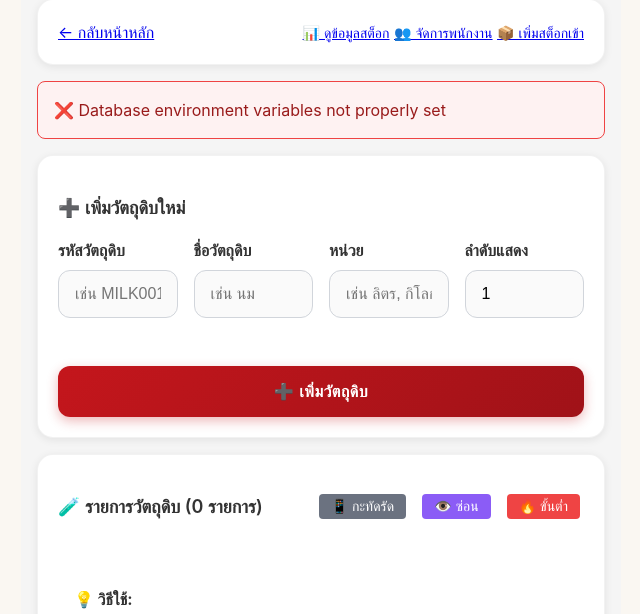
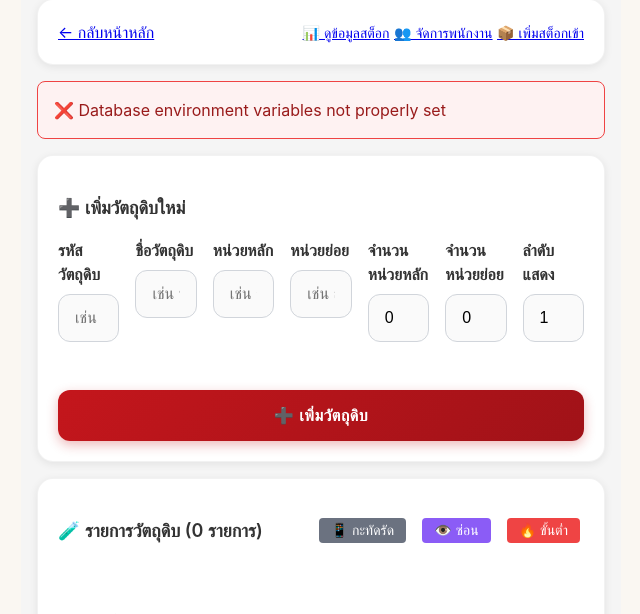
Before and after one commit to Bolos55/hazel-stock, a PHP site: page /hazel-stock/manage-materials.php in a window 1280 px wide. Shown: the part 258-872 px from the top of the page, without its empty margins (319-959 px from the left). Run offline with PHP 8.4, Linux system fonts and the light colour scheme.

Commit message:
Force show dual unit form - always display 7 fields including sub-unit and quantities

```diff
--- a/manage-materials.php
+++ b/manage-materials.php
@@ -35,13 +35,13 @@ if ($_SERVER['REQUEST_METHOD'] === 'POST') {
                             $stmt->execute([$materialCode, $materialName, $unit, $unitQuantity, $subUnitQuantity, $displayOrder]);
                         }
                     } catch (Exception $e) {
-                        // Quantity columns don't exist, use old method
+                        // Quantity columns don't exist, check for sub_unit
                         try {
                             $db->query("SELECT sub_unit FROM raw_materials LIMIT 1");
                             $stmt = $db->prepare("INSERT INTO raw_materials (material_code, material_name, unit, sub_unit, display_order) VALUES (?, ?, ?, ?, ?)");
                             $stmt->execute([$materialCode, $materialName, $unit, $subUnit, $displayOrder]);
                         } catch (Exception $e) {
-                            // sub_unit column doesn't exist, use basic insert
+                            // Only basic columns exist
                             $stmt = $db->prepare("INSERT INTO raw_materials (material_code, material_name, unit, display_order) VALUES (?, ?, ?, ?)");
                             $stmt->execute([$materialCode, $materialName, $unit, $displayOrder]);
                         }
@@ -77,13 +77,13 @@ if ($_SERVER['REQUEST_METHOD'] === 'POST') {
                             $stmt->execute([$materialCode, $materialName, $unit, $unitQuantity, $subUnitQuantity, $displayOrder, $id]);
                         }
                     } catch (Exception $e) {
-                        // Quantity columns don't exist, use old method
+                        // Quantity columns don't exist, check for sub_unit
                         try {
                             $db->query("SELECT sub_unit FROM raw_materials LIMIT 1");
                             $stmt = $db->prepare("UPDATE raw_materials SET material_code = ?, material_name = ?, unit = ?, sub_unit = ?, display_order = ? WHERE id = ?");
                             $stmt->execute([$materialCode, $materialName, $unit, $subUnit, $displayOrder, $id]);
                         } catch (Exception $e) {
-                            // sub_unit column doesn't exist, use basic update
+                            // Only basic columns exist
                             $stmt = $db->prepare("UPDATE raw_materials SET material_code = ?, material_name = ?, unit = ?, display_order = ? WHERE id = ?");
                             $stmt->execute([$materialCode, $materialName, $unit, $displayOrder, $id]);
                         }
@@ -135,11 +135,11 @@ if ($_SERVER['REQUEST_METHOD'] === 'POST') {
                     }
 
                     // Check if we can update this field
-                    if ($field === 'sub_unit' && !$hasSubUnit) {
+                    if ($field === 'sub_unit' && !$dbHasSubUnit) {
                         throw new Exception('ระบบยังไม่รองรับหน่วยย่อย กรุณาอัพเดทฐานข้อมูลก่อน');
                     }
 
-                    if (in_array($field, ['unit_quantity', 'sub_unit_quantity']) && !$hasQuantities) {
+                    if (in_array($field, ['unit_quantity', 'sub_unit_quantity']) && !$dbHasQuantities) {
                         throw new Exception('ระบบยังไม่รองรับจำนวนคู่ กรุณาอัพเดทฐานข้อมูลก่อน');
                     }
 
@@ -170,21 +170,25 @@ if ($_SERVER['REQUEST_METHOD'] === 'POST') {
 try {
     $db = Database::getInstance()->getConnection();
 
-    // Check if sub_unit column exists
-    $hasSubUnit = false;
-    $hasQuantities = false;
+    // Always show sub_unit and quantity fields (will be created if needed)
+    $hasSubUnit = true;
+    $hasQuantities = true;
+
+    // Check if columns actually exist in database
+    $dbHasSubUnit = false;
+    $dbHasQuantities = false;
     try {
         $db->query("SELECT sub_unit FROM raw_materials LIMIT 1");
-        $hasSubUnit = true;
+        $dbHasSubUnit = true;
 
         // Check if quantity columns exist
         $db->query("SELECT unit_quantity, sub_unit_quantity FROM raw_materials LIMIT 1");
-        $hasQuantities = true;
+        $dbHasQuantities = true;
     } catch (Exception $e) {
-        // columns don't exist
+        // columns don't exist yet
     }
 
-    if ($hasSubUnit && $hasQuantities) {
+    if ($dbHasSubUnit && $dbHasQuantities) {
         $stmt = $db->query("
             SELECT
                 rm.*,
@@ -195,7 +199,7 @@ try {
             GROUP BY rm.id
             ORDER BY rm.display_order ASC, rm.material_name ASC
         ");
-    } else if ($hasSubUnit) {
+    } else if ($dbHasSubUnit) {
         $stmt = $db->query("
             SELECT
                 rm.*,
@@ -227,8 +231,10 @@ try {
 } catch (Exception $e) {
     $error = $e->getMessage();
     $materials = [];
-    $hasSubUnit = false;
-    $hasQuantities = false;
+    $hasSubUnit = true;  // Always show UI
+    $hasQuantities = true;  // Always show UI
+    $dbHasSubUnit = false;
+    $dbHasQuantities = false;
 }
 
 // Get material for editing
@@ -384,11 +390,11 @@ if (isset($_GET['edit'])) {
         .gap-4 {
             gap: 1rem;
         }
-        .grid-cols-5 {
-            grid-template-columns: repeat(5, 1fr);
+        .grid-cols-7 {
+            grid-template-columns: repeat(7, 1fr);
         }
         @media (max-width: 768px) {
-            .grid-cols-2, .grid-cols-4, .grid-cols-5 {
+            .grid-cols-2, .grid-cols-4, .grid-cols-5, .grid-cols-7 {
                 grid-template-columns: 1fr;
             }
         }
@@ -436,7 +442,7 @@ if (isset($_GET['edit'])) {
                         <input type="hidden" name="id" value="<?= $editMaterial['id'] ?>">
                     <?php endif; ?>
 
-                    <div class="grid <?= ($hasSubUnit && $hasQuantities) ? 'grid-cols-7' : ($hasSubUnit ? 'grid-cols-5' : 'grid-cols-4') ?> gap-4">
+                    <div class="grid grid-cols-7 gap-4">
                         <div class="form-group">
                             <label for="material_code">รหัสวัตถุดิบ</label>
                             <input type="text"
@@ -460,19 +466,18 @@ if (isset($_GET['edit'])) {
                         </div>
 
                         <div class="form-group">
-                            <label for="unit"><?= $hasSubUnit ? 'หน่วยหลัก' : 'หน่วย' ?></label>
+                            <label for="unit">หน่วยหลัก</label>
                             <input type="text"
                                    id="unit"
                                    name="unit"
                                    class="form-input"
                                    value="<?= htmlspecialchars($editMaterial['unit'] ?? '') ?>"
-                                   placeholder="<?= $hasSubUnit ? 'เช่น ถุง, กล่อง, ขวด' : 'เช่น ลิตร, กิโลกรัม' ?>"
+                                   placeholder="เช่น ถุง, กล่อง, ขวด"
                                    required>
                         </div>
 
-                        <?php if ($hasSubUnit): ?>
                         <div class="form-group">
-                            <label for="sub_unit">หน่วยย่อย (ไม่บังคับ)</label>
+                            <label for="sub_unit">หน่วยย่อย</label>
                             <input type="text"
                                    id="sub_unit"
                                    name="sub_unit"
@@ -480,11 +485,9 @@ if (isset($_GET['edit'])) {
                                    value="<?= htmlspecialchars($editMaterial['sub_unit'] ?? '') ?>"
                                    placeholder="เช่น ลิตร, กิโลกรัม">
                         </div>
-                        <?php endif; ?>
 
-                        <?php if ($hasQuantities): ?>
                         <div class="form-group">
-                            <label for="unit_quantity">จำนวน<?= $hasSubUnit ? 'หน่วยหลัก' : '' ?></label>
+                            <label for="unit_quantity">จำนวนหน่วยหลัก</label>
                             <input type="number"
                                    id="unit_quantity"
                                    name="unit_quantity"
@@ -495,7 +498,6 @@ if (isset($_GET['edit'])) {
                                    placeholder="เช่น 2">
                         </div>
 
-                        <?php if ($hasSubUnit): ?>
                         <div class="form-group">
                             <label for="sub_unit_quantity">จำนวนหน่วยย่อย</label>
                             <input type="number"
@@ -507,8 +509,6 @@ if (isset($_GET['edit'])) {
                                    min="0"
                                    placeholder="เช่น 1">
                         </div>
-                        <?php endif; ?>
-                        <?php endif; ?>
 
                         <div class="form-group">
                             <label for="display_order">ลำดับแสดง</label>
@@ -558,9 +558,7 @@ if (isset($_GET['edit'])) {
                         <li>คลิก <span class="bg-purple-500 text-white px-2 py-1 rounded text-xs">👁️ ซ่อน/แสดง</span> เพื่อจัดการคอลัมน์</li>
                         <li>คลิก <span class="bg-red-500 text-white px-2 py-1 rounded text-xs">🔥 ขั้นต่ำ</span> เพื่อแสดงเฉพาะข้อมูลสำคัญ</li>
                         <li><strong>หน่วย:</strong> แยกเป็น 2 คอลัมน์ - หน่วยหลัก (เช่น ถุง) และหน่วยย่อย (เช่น ลิตร)</li>
-                        <?php if ($hasQuantities): ?>
                         <li><strong>จำนวนคงเหลือ:</strong> ระบุจำนวนในรูปแบบ "2 ถุง 1 ลิตร" เพื่อแสดงสต็อกปัจจุบัน</li>
-                        <?php endif; ?>
                     </ul>
                 </div>
 
@@ -578,12 +576,8 @@ if (isset($_GET['edit'])) {
                                     <th>รหัส</th>
                                     <th>ชื่อวัตถุดิบ</th>
                                     <th>หน่วยหลัก</th>
-                                    <?php if ($hasSubUnit): ?>
                                     <th class="hide-mobile">หน่วยย่อย</th>
-                                    <?php endif; ?>
-                                    <?php if ($hasQuantities): ?>
                                     <th class="hide-mobile">จำนวนคงเหลือ</th>
-                                    <?php endif; ?>
                                     <th class="hide-mobile">จำนวนการบันทึก</th>
                                     <th class="hide-mobile">บันทึกล่าสุด</th>
                                     <th class="hide-mobile">วันที่เพิ่ม</th>
@@ -597,7 +591,6 @@ if (isset($_GET['edit'])) {
                                         <td class="font-mono text-sm"><?= htmlspecialchars($material['material_code']) ?></td>
                                         <td class="font-semibold"><?= htmlspecialchars($material['material_name']) ?></td>
                                         <td class="font-medium"><?= htmlspecialchars($material['unit']) ?></td>
-                                        <?php if ($hasSubUnit): ?>
                                         <td class="hide-mobile">
                                             <?php if (!empty($material['sub_unit'])): ?>
                                                 <span class="text-gray-700"><?= htmlspecialchars($material['sub_unit']) ?></span>
@@ -605,15 +598,13 @@ if (isset($_GET['edit'])) {
                                                 <span class="text-gray-400">-</span>
                                             <?php endif; ?>
                                         </td>
-                                        <?php endif; ?>
-                                        <?php if ($hasQuantities): ?>
                                         <td class="hide-mobile">
                                             <?php
                                             $displayQuantity = '';
-                                            if ($material['unit_quantity'] > 0) {
+                                            if (isset($material['unit_quantity']) && $material['unit_quantity'] > 0) {
                                                 $displayQuantity .= number_format($material['unit_quantity'], 2) . ' ' . $material['unit'];
                                             }
-                                            if ($hasSubUnit && $material['sub_unit_quantity'] > 0 && !empty($material['sub_unit'])) {
+                                            if (isset($material['sub_unit_quantity']) && $material['sub_unit_quantity'] > 0 && !empty($material['sub_unit'])) {
                                                 if ($displayQuantity) $displayQuantity .= ' ';
                                                 $displayQuantity .= number_format($material['sub_unit_quantity'], 2) . ' ' . $material['sub_unit'];
                                             }
@@ -623,7 +614,6 @@ if (isset($_GET['edit'])) {
                                             echo $displayQuantity;
                                             ?>
                                         </td>
-                                        <?php endif; ?>
                                         <td class="text-center hide-mobile">
                                             <?php if ($material['record_count'] > 0): ?>
                                                 <span class="bg-green-100 text-green-800 px-2 py-1 rounded text-sm">
```
